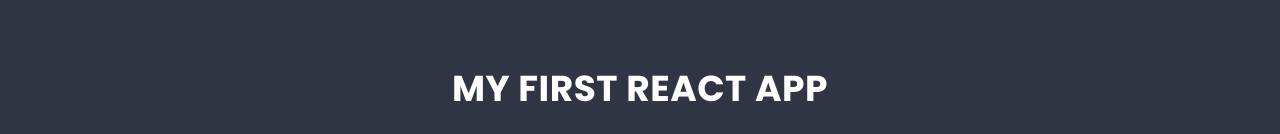
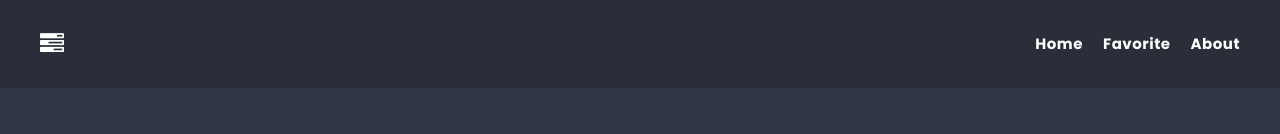
Before and after one commit to KacperKosicki/project-react, a React (Create React App) app: page / in a window 1280 px wide. Shown: the top 134 px of the page. Built offline with nearby package versions, Linux system fonts and the light colour scheme.

Commit message:
Add navigation to the project

```diff
--- a/package.json
+++ b/package.json
@@ -10,6 +10,7 @@
     "react": "^18.2.0",
     "react-dom": "^18.2.0",
     "react-redux": "7.2.5",
+    "react-router-dom": "6.0.1",
     "react-scripts": "5.0.1",
     "redux": "4.2.0",
     "redux-devtools-extension": "2.13.9",
--- a/src/App.js
+++ b/src/App.js
@@ -2,14 +2,21 @@ import Hero from './components/Hero/Hero'
 import SearchForm from './components/SearchForm/SearchForm'
 import List from './components/List/List';
 import Container from './components/Container/Container';
+import NavBar from './components/NavBar/NavBar';
+import { BrowserRouter as Router, Route, Switch } from 'react-router-dom';
 
 const App = () => {
   return (
-    <Container>
-      <Hero />
-      <SearchForm />
-      <List />
-    </Container>
+    <Router>
+      <NavBar />
+      <main>
+        <Container>
+          <Hero />
+          <SearchForm />
+          <List />
+        </Container>
+      </main>
+    </Router>
   );
 };
 
--- /dev/null
+++ b/src/components/NavBar/NavBar.js
@@ -0,0 +1,31 @@
+import React from 'react';
+import { Link } from 'react-router-dom';
+import styles from './NavBar.module.scss';
+import Container from '../Container/Container';
+
+const NavBar = () => {
+    return (
+        <nav className={styles.navBar}>
+        <Container>
+          <div className={styles.navContent}>
+            <a href="/" className={styles.logo}>
+              <span className="fa fa-tasks" style={{ fontSize: '24px' }} />
+            </a>
+            <ul className={styles.navLinks}>
+              <li>
+                <a href="/">Home</a>
+              </li>
+              <li>
+                <a href="/favorite">Favorite</a>
+              </li>
+              <li>
+                <a href="/about">About</a>
+              </li>
+            </ul>
+          </div>
+        </Container>
+      </nav>
+    );
+  };
+
+  export default NavBar;
--- /dev/null
+++ b/src/components/NavBar/NavBar.module.scss
@@ -0,0 +1,36 @@
+@import '../../styles/settings.scss';
+
+.navBar {
+    background-color: darken($color-dark, 3%);
+    color: $color-light;
+    padding: 10px 0;
+}
+
+.navContent {
+    display: flex;
+    justify-content: space-between;
+    align-items: center;
+}
+
+.logo {
+    font-size: 24px;
+    color: $color-light;
+}
+
+.navLinks {
+    list-style-type: none;
+    margin: 0;
+    padding: 0;
+    display: flex;
+}
+
+.navLinks li {
+    margin-left: 20px;
+}
+
+.navLinks a {
+    color: $color-light;
+    text-decoration: none;
+    font-size: 15px;
+    font-weight: bold;
+}
```
Also changed, not shown: src/components/ColumnForm/ColumnForm.module.scss (indentation only), 1 other file (tests, documents, lock files or other folders).
